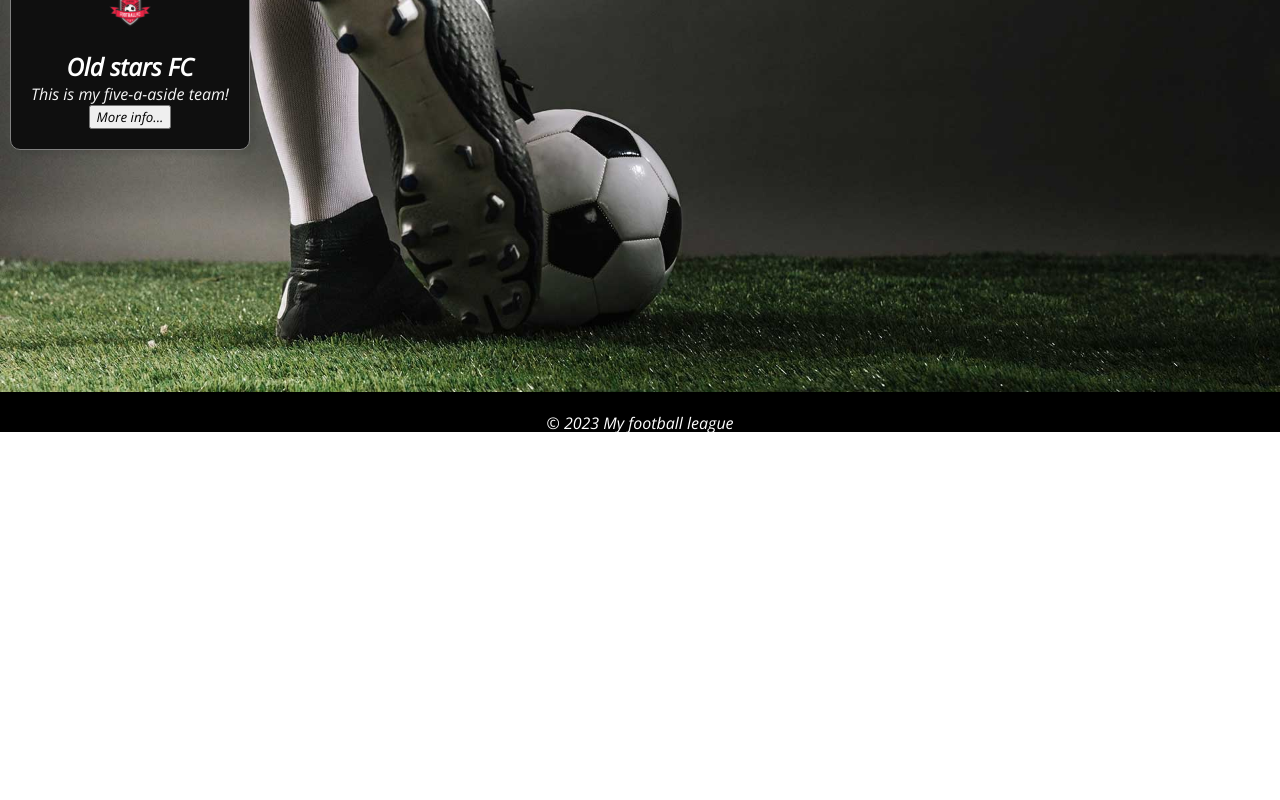
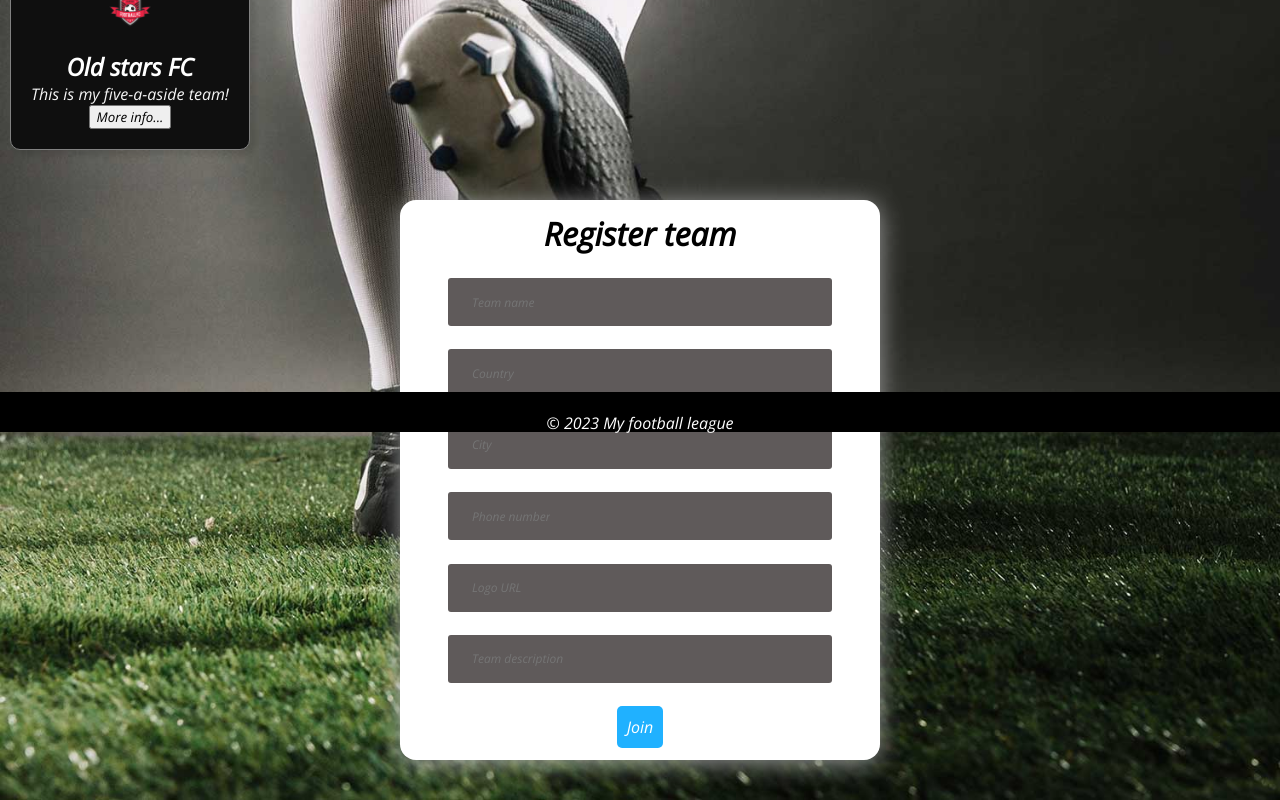
Before and after one commit to axlz21/react-project-df, a React (Vite) app in the folder client/: page /teams in a window 1280 px wide. Shown: the part 368-1168 px from the top of the page. Before the commit the page ends 800 px from the top, so only its background shows below. Built offline with nearby package versions, Linux system fonts and the light colour scheme.

Commit message:
Add register team component

```diff
--- /dev/null
+++ b/client/src/components/register/RegisterTeam.jsx
@@ -0,0 +1,17 @@
+export default function RegisterTeam(){
+    return(
+        <div className="center-container">
+        <div className="cover">
+            <h1>Register team</h1>
+            <input type="text" placeholder="Team name"></input>
+            <input type="text" placeholder="Country"></input>
+            <input type="text" placeholder="City"></input>
+            <input type="text" placeholder="Phone number"></input>
+            <input type="text" placeholder="Logo URL"></input>
+            <input type="text-area" placeholder="Team description"></input>
+            <div className="join-btn">Join</div>
+
+        </div>
+        </div>
+    )
+}
--- a/client/src/components/teamList/teamList.jsx
+++ b/client/src/components/teamList/teamList.jsx
@@ -1,6 +1,8 @@
+import RegisterTeam from "../register/RegisterTeam";
 import Button from "./Button";
 import TeamCard from "./TeamCard";
 import "./teamlist.css"
+import "../register/register.css"
 export default function TeamList() {
     return (
         <div>
@@ -12,7 +14,7 @@ export default function TeamList() {
                 <TeamCard />
                 <TeamCard />
                 <TeamCard />
-
+                <RegisterTeam />
             </div>
         </div>
 
```
